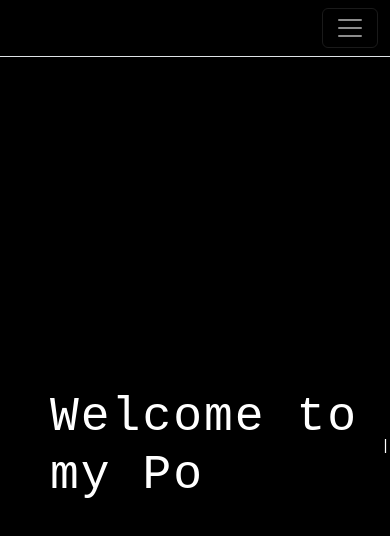
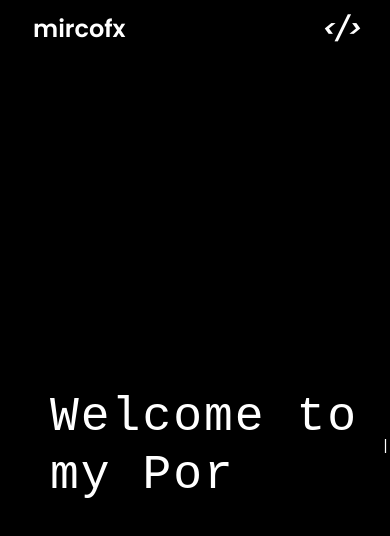
Before and after one commit to mircofx/mircogiraudo-cv, a Vue app: page / in a window 390 px wide. Before the commit this address had no page. Shown: the top 536 px of the page. Built offline with nearby package versions, Linux system fonts and the light colour scheme.

Commit message:
New navbar with mobile menu.

```diff
--- a/src/App.vue
+++ b/src/App.vue
@@ -1,22 +1,24 @@
 <template>
-  <div id="app">
-    <Navbar />
-    <router-view /> <!-- This will render the page based on the current route -->
-  </div>
+  <Navbar />
+  <router-view /> <!-- This will render the page based on the current route -->
 </template>
 
 <script setup>
   import Navbar from './components/Navbar.vue'
 </script>
 
-<style scoped>
-  header {
-    line-height: 1.5;
+<style>
+  body {
+    margin: 0;
+    font-family: Arial, sans-serif;
   }
 
-  .logo {
-    display: block;
-    margin-left: auto;
-    margin-right: auto;
+  #app {
+    margin: 0;
+    padding: 0;
+    width: 100%;
+    height: 100vh;
+    overflow-y: auto;
+    font-family: 'Poppins', sans-serif;
   }
 </style>
--- a/src/components/Navbar.vue
+++ b/src/components/Navbar.vue
@@ -1,39 +1,129 @@
 <template>
-  <nav class="navbar navbar-expand-lg navbar-dark bg-black fixed-top border-bottom">
-    <div class="container-fluid">
-      <a class="navbar-brand" href="#"></a>
-
-      <!-- Toggle button for small screens -->
-      <button class="navbar-toggler"
-              type="button"
-              data-bs-toggle="collapse"
-              data-bs-target="#navbarSupportedContent"
-              aria-controls="navbarSupportedContent"
-              aria-expanded="false"
-              aria-label="Toggle navigation">
-        <span class="navbar-toggler-icon"></span>
-      </button>
-
-      <!-- Collapsible menu items -->
-      <div class="collapse navbar-collapse" id="navbarSupportedContent">
-        <ul class="navbar-nav ms-auto mb-2 mb-lg-0">
-          <li class="nav-item">
-            <router-link class="nav-link" to="/">Home</router-link>
-          </li>
+  <div class="nav-menu">
+    <div class="nav-wrapper">
+      <a class="navbar-brand" href="#">mircofx</a>
+      <i class="hamburger" @click="showMenu">
+        <strong>&lt;/&gt;</strong>
+      </i>
+      <ul class="nav-items desktop-menu">
         <li class="nav-item">
           <router-link class="nav-link" to="/resume">Resume</router-link>
         </li>
         <li class="nav-item">
-            <router-link class="nav-link" to="/try">HelloWorld</router-link>
+          <router-link class="nav-link" to="/projectdrawer">Projects</router-link>
         </li>
-          <!-- Add more links as needed -->
-          <!--The <router-view> is a placeholder where the matched component (based on the URL) will be displayed.-->
+        <li class="nav-item">
+          <router-link class="nav-link" to="/contacts">Contacts</router-link>
+        </li>
+      </ul>
+    </div>
+
+    <div class="mobile-menu" :class="{ open: showMobileMenu }">
+      <ul class="nav-items">
+        <li class="nav-item">
+          <router-link class="nav-link" to="/resume">Resume</router-link>
+        </li>
+        <li class="nav-item">
+          <router-link class="nav-link" to="/projectdrawer">Projects</router-link>
+        </li>
+        <li class="nav-item">
+          <router-link class="nav-link" to="/contacts">Contacts</router-link>
+        </li>
       </ul>
     </div>
   </div>
-  </nav>
 </template>
 
 
 <script setup>
+  import { ref } from 'vue'
+
+  const showMobileMenu = ref(false)
+
+  function showMenu() {
+    showMobileMenu.value = !showMobileMenu.value
+  }
 </script>
+
+<style scoped>
+  .nav-menu {
+    background-color: #000;
+    position: fixed;
+    top: 0;
+    left: 0;
+    right: 0;
+    z-index: 999;
+    width: 100%;
+  }
+
+  .nav-wrapper {
+    display: flex;
+    justify-content: space-between;
+    align-items: center;
+    padding: 10px 30px;
+  }
+
+  .navbar-brand {
+    font-weight: 700;
+    font-size: 1.5rem;
+    color: #fff;
+  }
+
+  .nav-items {
+    list-style: none;
+    display: flex;
+    margin: 0;
+    padding: 0;
+  }
+
+  .nav-items li {
+    margin-left: 20px;
+  }
+
+    .nav-items li .nav-link {
+      color: #fff;
+      text-decoration: none;
+    }
+
+  .hamburger {
+    display: none;
+    cursor: pointer;
+    font-weight: 700;
+    font-size: 1.5rem;
+    color: #fff;
+  }
+
+  .mobile-menu {
+    display: none;
+    background-color: #000;
+    padding: 10px 30px;
+  }
+
+    .mobile-menu ul {
+      flex-direction: column;
+      gap: 10px;
+    }
+
+      .mobile-menu ul .nav-link {
+        color: #fff;
+      }
+
+    .mobile-menu.open {
+      display: block;
+    }
+
+  @media screen and (max-width: 768px) {
+    .desktop-menu {
+      display: none;
+    }
+
+    .hamburger {
+      display: block;
+    }
+
+    .nav-items {
+      flex-direction: column;
+      align-items: flex-start;
+    }
+  }
+</style>
```
Lines whose indentation alone changed are shown as unchanged.
